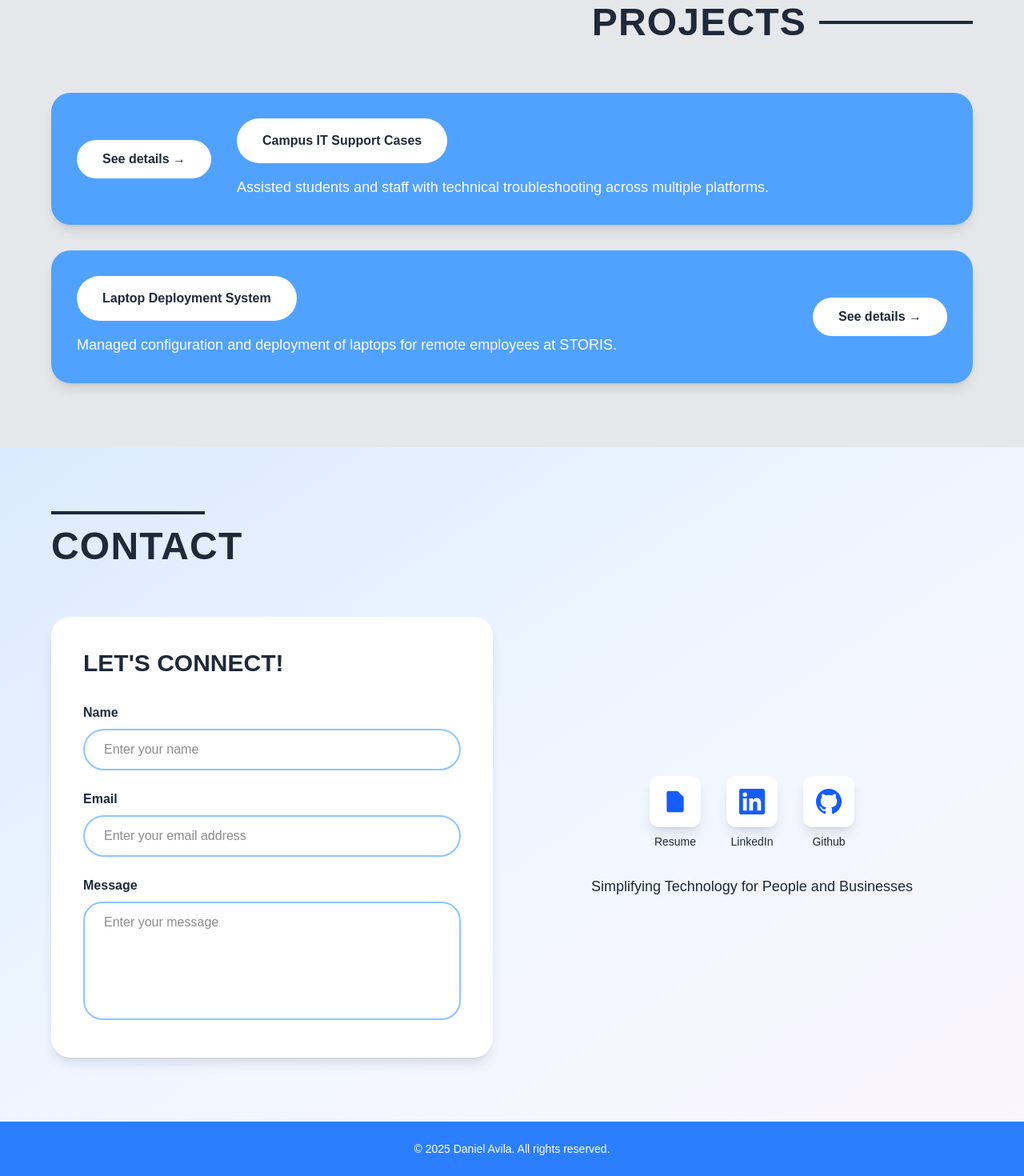
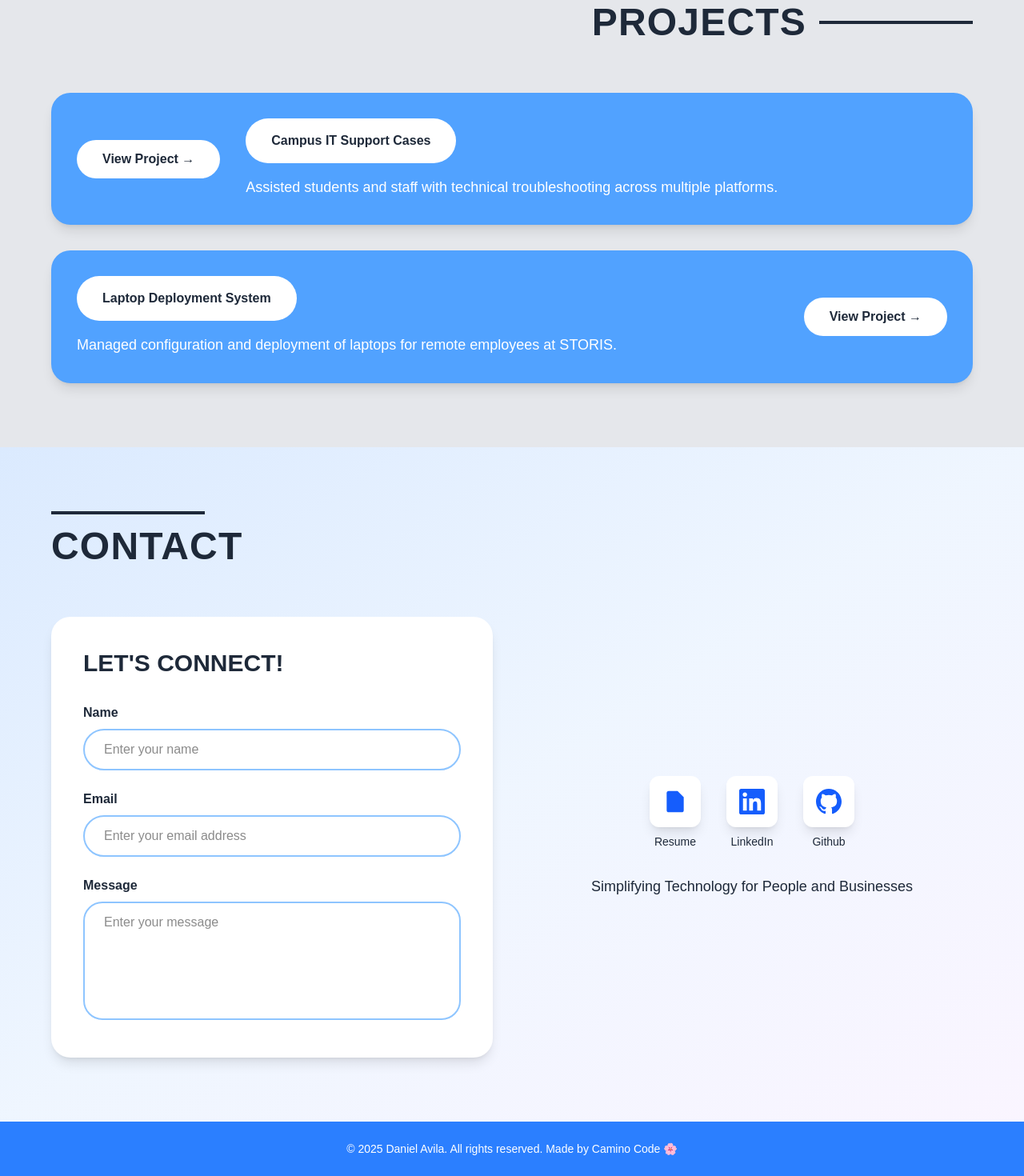
Before and after one commit to FavioJasso/DanielAvila, a Next.js app: page / in a window 1280 px wide. Shown: the part 2568-4038 px from the top of the page at 80% size. Built offline with nearby package versions, Linux system fonts and the light colour scheme.

Commit message:
Update button text and footer attribution
Changed button labels from 'See details →' to 'View Project →' for clarity. Updated footer to include 'Made by Camino Code' with a flower emoji for attribution.

```diff
--- a/src/app/page.tsx
+++ b/src/app/page.tsx
@@ -204,7 +204,7 @@ export default function Home() {
             {/* Campus IT Support Cases */}
             <div className="bg-blue-400 rounded-3xl p-8 shadow-lg flex flex-col md:flex-row items-center justify-between">
               <button className="bg-white text-gray-800 px-8 py-3 rounded-full font-semibold hover:bg-gray-50 transition-colors mb-6 md:mb-0">
-                See details →
+                View Project →
               </button>
               <div className="flex-1 md:ml-8 text-white">
                 <div className="bg-white text-gray-800 px-8 py-4 rounded-full inline-block mb-4 font-semibold">
@@ -227,7 +227,7 @@ export default function Home() {
                 </p>
               </div>
               <button className="bg-white text-gray-800 px-8 py-3 rounded-full font-semibold hover:bg-gray-50 transition-colors mb-6 md:mb-0 order-1 md:order-2">
-                See details →
+                View Project →
               </button>
             </div>
           </div>
@@ -322,7 +322,7 @@ export default function Home() {
 
       {/* Footer */}
       <footer className="bg-blue-500 text-white py-6 text-center">
-        <p className="text-sm">© 2025 Daniel Avila. All rights reserved.</p>
+        <p className="text-sm">© 2025 Daniel Avila. All rights reserved. Made by Camino Code <span>🌸</span></p>
       </footer>
     </div>
   );
```
